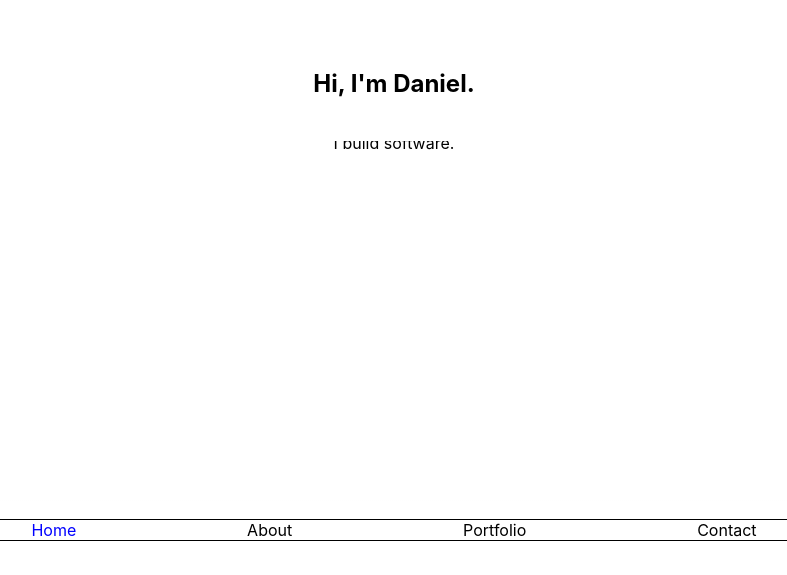
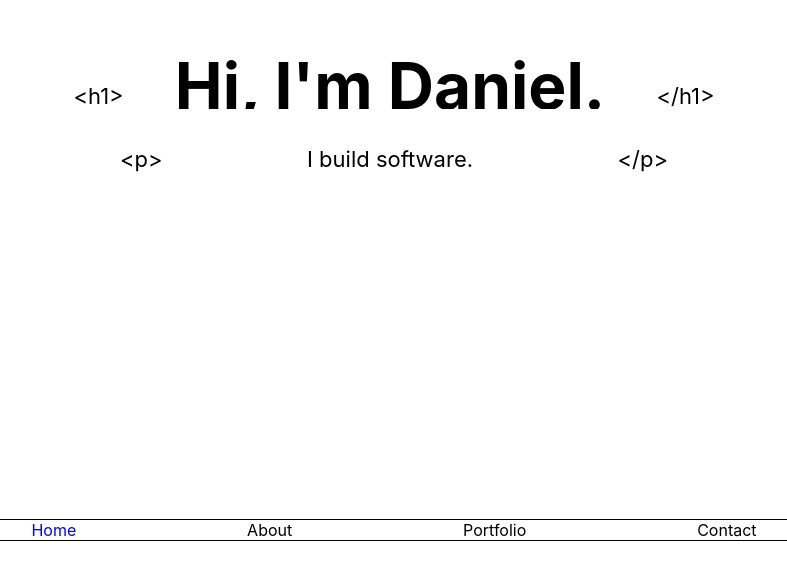
Before and after one commit to vogeldaniel/me, a React (Create React App) app: page / in a window 1280 px wide. Shown: the part 211-786 px from the top of the page, without its empty margins (246-1033 px from the left). Built offline with nearby package versions, Linux system fonts and the light colour scheme.

Commit message:
Minor changes.

```diff
--- a/src/areas/About.js
+++ b/src/areas/About.js
@@ -20,6 +20,7 @@ const Title = styled.h1`
 const BlockText = styled.p`
   text-align: left;
   margin: 1em 2vw 0em 2vw;
+  font-size: calc(14px + 1vmin);
 `
 
 export default class About extends Component {
--- a/src/areas/Portfolio/Software.js
+++ b/src/areas/Portfolio/Software.js
@@ -88,7 +88,7 @@ const SoftwareCards = projects => {
 const Software = () => {
   return (
     <Boop>
-      <TopDescriptor title="Full-stack." description="De export consequat philosophari et se anim fugiat ipsum commodo." />
+      <TopDescriptor title="Full-stack software." description="I graduated with a BS in computer science in 2019. I work mainly with Javascript/React.js and Java, but I also have experience with Python, Haskell, SQL and other common tools. {Links coming soon.}" />
       {SoftwareCards(SoftwareInfo)}
       <BottomBlock />
     </Boop>
--- a/src/areas/Portfolio/Stories.js
+++ b/src/areas/Portfolio/Stories.js
@@ -237,10 +237,8 @@ const Stories = () => {
     <Boop>
       <TopDescriptor
         title="Watchdog."
-        description="Offendit eruditionem sed eiusmod, duis nam commodo an aute. Eu nisi
-        mentitum voluptatibus, pariatur ut ingeniis. Deserunt do irure nostrud,
-        eu an quis aute duis."
-        />
+        description="Whether it's conferencing with a senator about student hunger, dodging tear gas at the protest, or using command-line tools to sift through mountains of public records, I'm an investigative journalist committed to seeing the story through."
+      />
       {StoryCards(StoryInfo)}
       <BottomBlock />
     </Boop>
--- a/src/areas/Welcome.js
+++ b/src/areas/Welcome.js
@@ -1,6 +1,7 @@
 import React from "react";
 //import MaterialIcon from "material-icons-react";
 import styled from "styled-components";
+import Fade from "react-reveal/Fade";
 
 const WelcomeScreen = styled.div`
   display: flex;
@@ -26,13 +27,66 @@ const IconWithText = (text, iconName) => {
 };
 */
 
+const Title = styled.h1`
+  font-size: calc(48px + 2vmin);
+  text-align: left;
+  margin: 0em 2vw 0em 2vw;
+`;
+
+const BlockText = styled.p`
+  text-align: center;
+  margin: 1em 2vw 0em 2vw;
+  font-size: calc(14px + 1vmin);
+`;
+
+const Line = styled.div`
+  display: flex;
+  flex-direction: row;
+  align-items: center;
+  justify-content: space-around;
+`;
+
+const LeftTag = props => {
+  return (
+    <Fade left delay={200}>
+      <BlockText>&lt;{props.tag}&gt;</BlockText>
+    </Fade>
+  );
+};
+
+const RightTag = props => {
+  return (
+    <Fade right delay={200}>
+      <BlockText>&lt;/{props.tag}&gt;</BlockText>
+    </Fade>
+  );
+};
+
+const TagWrap = props => {
+  return (
+    <Line>
+      <Fade left delay={750}>
+        <BlockText>&lt;{props.tag}&gt;</BlockText>
+      </Fade>
+      {props.children}
+      <Fade right delay={750}>
+        <BlockText>&lt;/{props.tag}&gt;</BlockText>
+      </Fade>
+    </Line>
+  );
+};
+
 export default class Welcome extends React.Component {
   render = () => {
     return (
       <div>
         <WelcomeScreen>
-          <h1>Hi, I'm Daniel.</h1>
-          <p>I build software.</p>
+          <TagWrap tag="h1">
+            <Title>Hi, I'm Daniel.</Title>
+          </TagWrap>
+          <TagWrap tag="p">
+            <BlockText>I build software.</BlockText>
+          </TagWrap>
         </WelcomeScreen>
       </div>
     );
--- a/src/components/TopDescriptor.js
+++ b/src/components/TopDescriptor.js
@@ -9,16 +9,16 @@ const Title = styled.h1`
 `;
 
 const Description = styled.p`
-  font-size: calc(18px + 2vmin);
+  font-size: calc(18px + 1vmin);
   text-align: left;
-  margin: 2em 0 15vh 0;
+  margin: 2em 0 5vh 0;
 `;
 
 const TopDescriptor = props => {
   return (
     <>
       <Title>{props.title}</Title>
-      <Description>{props.description}</Description>
+      <Fade delay={750}><Description>{props.description}</Description></Fade>
     </>
   );
 };
```
